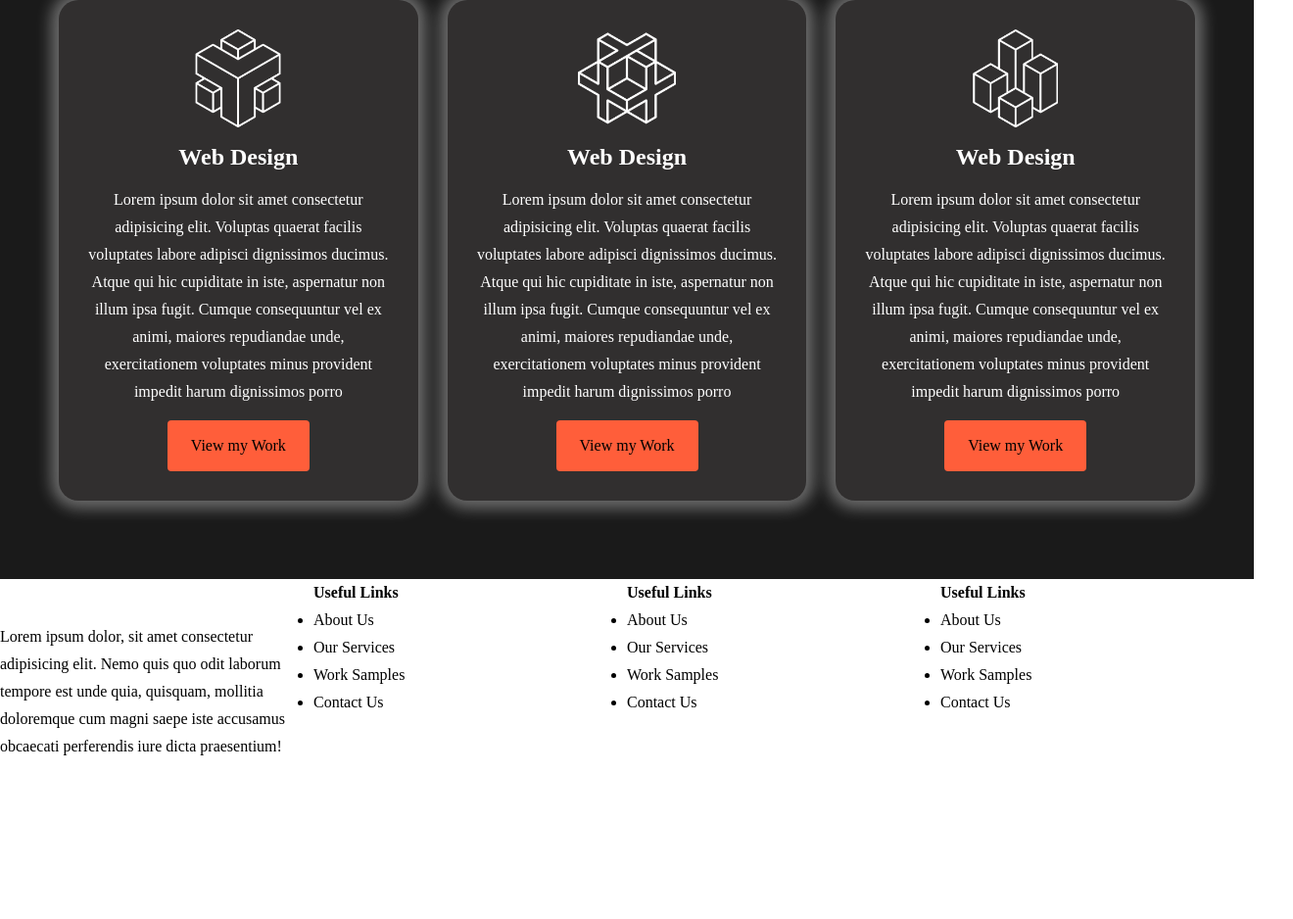
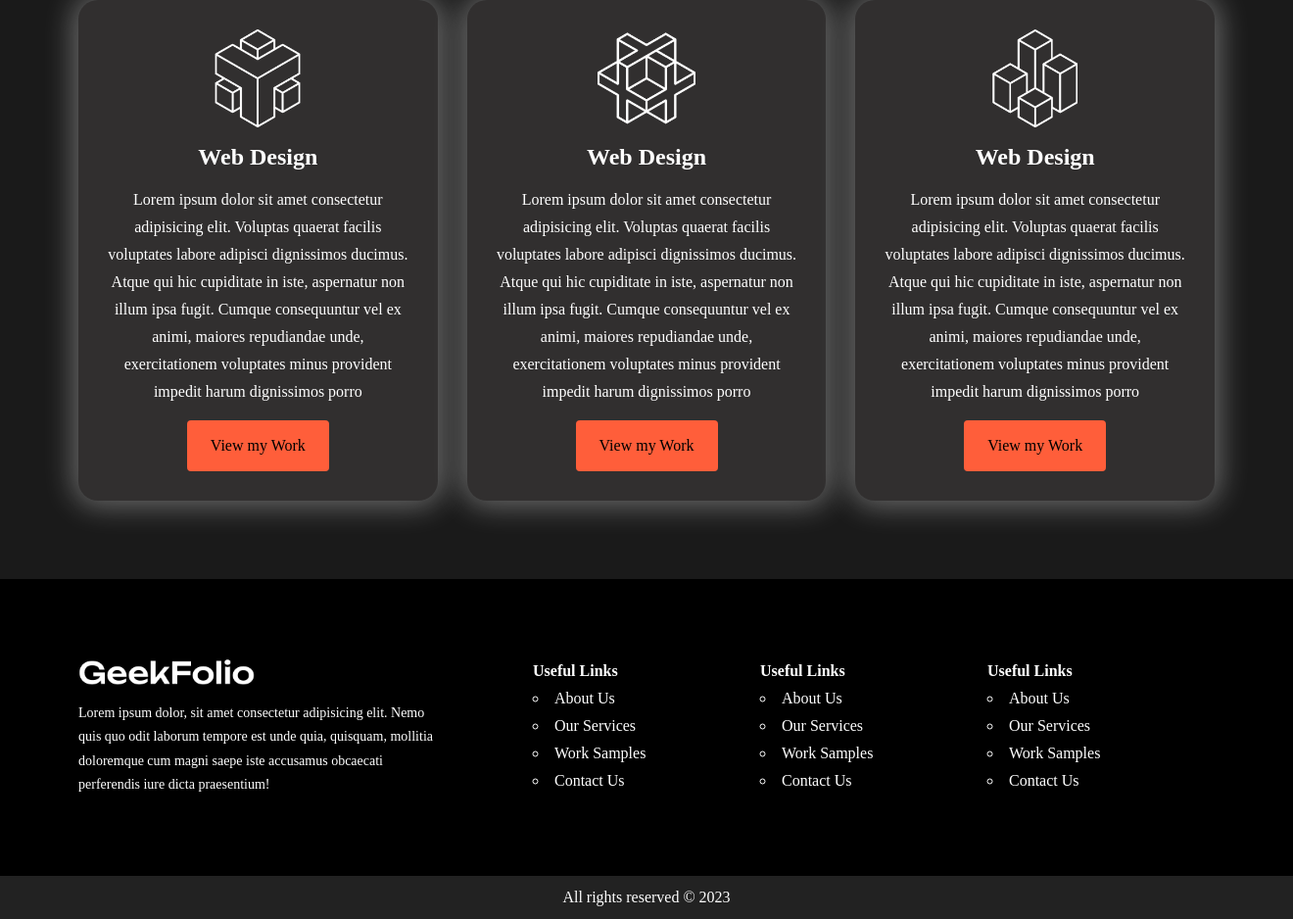
Before and after one commit to ShuvoBaroi-DesignManiaBD/portfolio-website, a plain HTML site: page index.html in a window 1280 px wide. Shown: the part 1761-2699 px from the top of the page at 98% size, 1320 px wide, since content can reach past the window. Before the commit the page ends 2537 px from the top, so only its background shows below. Drawn offline with Linux system fonts and the light colour scheme.

Commit message:
Project Completed

```diff
--- a/index.html
+++ b/index.html
@@ -78,6 +78,7 @@
     </section>
   </main>
   <footer>
+    <div class="footer-wrap">
       <div class="col col1">
         <img src="/logo/logo-light.png" alt="logo" class="logo">
         <p>Lorem ipsum dolor, sit amet consectetur adipisicing elit. Nemo quis quo odit laborum tempore est unde quia, quisquam, mollitia doloremque cum magni saepe iste accusamus obcaecati perferendis iure dicta praesentium!
@@ -110,6 +111,8 @@
           <li>Contact Us</li>
         </ul>
       </div>
+    </div>
+    <div class="copyright">All rights reserved © 2023</div>
   </footer>
 </body>
 </html>
--- a/style.css
+++ b/style.css
@@ -199,7 +199,7 @@
     background-color: #312f2f;
     padding: 30px;
     border-radius: 20px;
-    box-shadow: rgba(255, 255, 255, 0.356) 0px 0px 15px 8px;
+    box-shadow: rgba(255, 255, 255, 0.356) 0px 0px 30px 5px;
 }
 
 .service-item img{
@@ -207,11 +207,47 @@
 }
 
 footer{
+    background-color: black;
+   display: flex;
+   justify-content: center;
+   align-items: center;
+   flex-wrap: wrap;
+   flex-direction: column;
+   color: white;
+}
+
+.footer-wrap > .col{
+    width: 20%;
+
+}
+
+.footer-wrap > .col1{
+    width: 40%;
+}
+
+.footer-wrap > .col1 p{
+    font-size: 14px;
+    padding-right: 100px;
+}
+
+.footer-wrap{
+    width: 1160px;
     display: flex;
     flex-direction: row;
     flex-wrap: no-wrap;
+    justify-content: space-between;
+    padding: 80px;
 }
 
-footer > .col{
-    width: 25%;
+.link-list{
+    list-style: circle;
+    list-style-position: inside;
 }
+
+.copyright{
+    color: white;
+    background-color: #222222;
+    width: 100%;
+    text-align: center;
+    padding: 8px 0;
+}
```
Lines whose indentation alone changed are shown as unchanged.
